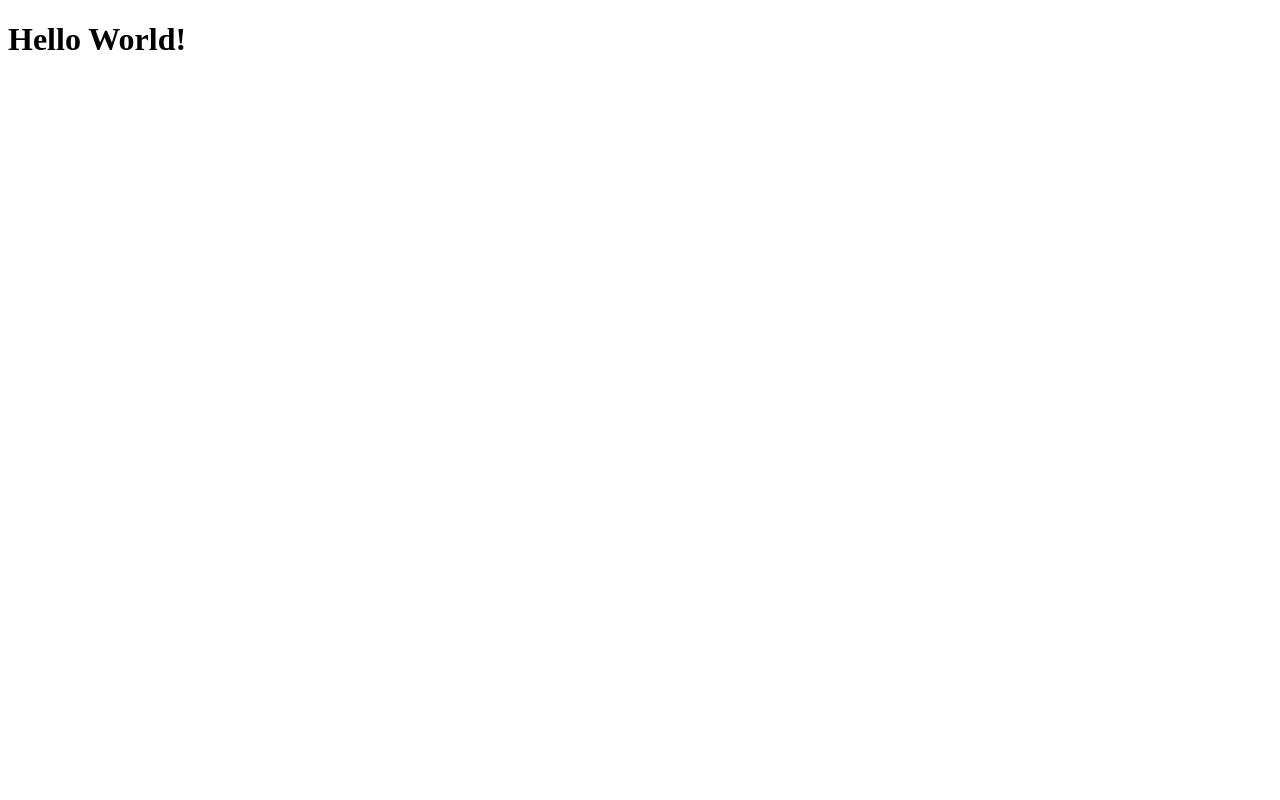
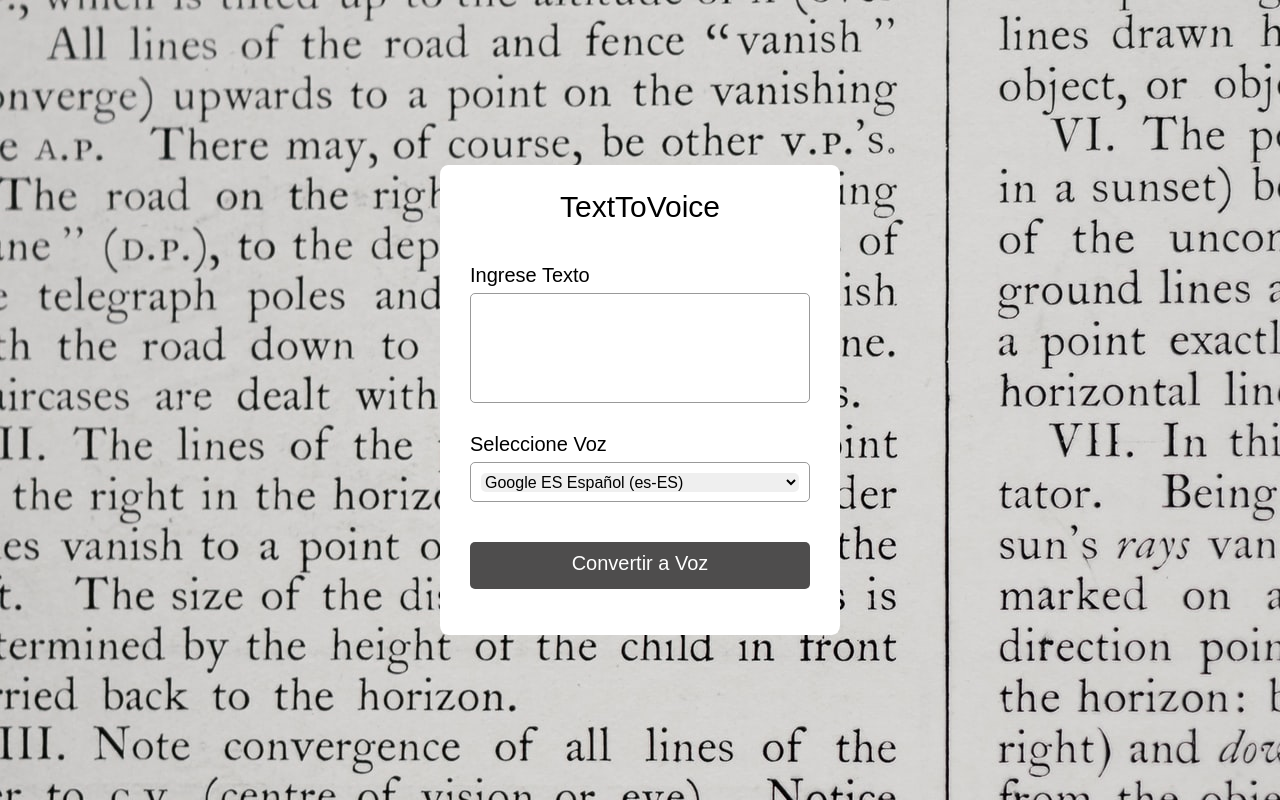
Before and after one commit to luisCorreaCespedes/TextToVoice, a plain HTML site: page index.html in a window 1280 px wide. Drawn offline with Linux system fonts and the light colour scheme; a web font is replaced by a local one.

```diff
--- a/assets/css/styles.css
+++ b/assets/css/styles.css
@@ -0,0 +1,97 @@
+/* Font */
+
+@import url('https://fonts.googleapis.com/css2?family=Zen+Kurenaido:wght@400;500;600;700&display=swap');
+*{
+    margin: 0;
+    padding: 0;
+    box-sizing: border-box;
+    font-family: 'Zen Kurenaido', sans-serif;
+}
+
+body {
+    display: flex;
+    align-items: center;
+    justify-content: center;
+    min-height: 100vh;
+    background-image: url("/assets/img/background.jpg");
+}
+
+.wrapper {
+    width: 400px;
+    height: 470px;
+    padding: 25px 30px;
+    border-radius: 2%;
+    background: #ffffff;
+}
+
+.wrapper header {
+    font-size: 30px;
+    font-weight: 500;
+    text-align: center;
+    padding-bottom: 10px;
+}
+
+.wrapper form {
+    margin: 30px 0 20px;
+}
+
+form .row {
+    display: flex;
+    flex-direction: column;
+    padding-bottom: 30px;
+}
+
+form .row label {
+    font-size: 20px;
+    margin-bottom: 6px;
+}
+
+form :where(textarea, select, button) {
+    outline: none;
+    width: 100%;
+    border: none;
+    border-radius: 5px;
+}
+
+form .row textarea {
+    resize: none;
+    height: 110px;
+    font-size: 16px;
+    padding:  8px 10px;
+    border: 1px solid #999;
+}
+
+form .row .outer {
+    height: 40px;
+    display: flex;
+    padding: 0 10px;
+    align-items: center;
+    border-radius: 5px;
+    border: 1px solid #999;
+}
+
+form .row select {
+    font-size: 16px;
+}
+
+form button {
+    height: 47px;
+    padding-bottom: 5px;
+    margin-top: 10px;
+    color: #ffffff;
+    font-size: 20px;
+    font-weight: 500;
+    cursor: pointer;
+    background: rgb(78, 77, 77);
+}
+
+form button:hover {
+    height: 47px;
+    padding-bottom: 5px;
+    margin-top: 10px;
+    color: #ffffff;
+    font-size: 20px;
+    font-weight: 500;
+    cursor: pointer;
+    background: rgb(123, 122, 122);
+}
--- a/assets/js/app.js
+++ b/assets/js/app.js
@@ -0,0 +1,14 @@
+const textarea = document.querySelector("textarea");
+voiceBtn = document.querySelector("button");
+
+function textToVoice(text){
+    let utternance = new SpeechSynthesisUtterance(text);
+    speechSynthesis.speak(utternance);
+};
+
+voiceBtn.addEventListener("click", e =>{
+    e.preventDefault();
+    if (textarea.value !== "") {
+        textToVoice(textarea.value);
+    }
+})
--- a/index.html
+++ b/index.html
@@ -5,10 +5,28 @@
     <meta http-equiv="X-UA-Compatible" content="IE=edge">
     <meta name="viewport" content="width=device-width, initial-scale=1.0">
     <link rel="stylesheet" href="assets/css/styles.css">
-    <title>TextToSpeech</title>
+    <title>TextToVoice</title>
 </head>
 <body>
-    <h1>Hello World!</h1>
+    <div class="wrapper">
+        <header>TextToVoice</header>
+        <form action="#">
+            <div class="row">
+                <label>Ingrese Texto</label>
+                <textarea></textarea>
+            </div>
+            <div class="row">
+                <label>Seleccione Voz</label>
+                <div class="outer">
+                    <select>
+                        <option value="">Google ES Español (es-ES)</option>
+                        <option value="">Google US English (en-US)</option>
+                    </select>
+                </div>
+            </div>
+            <button>Convertir a Voz</button>
+        </form>
+    </div>
     <script src="assets/js/app.js"></script>
 </body>
 </html>
```
Also changed, not shown: assets/img/background.jpg (added).
